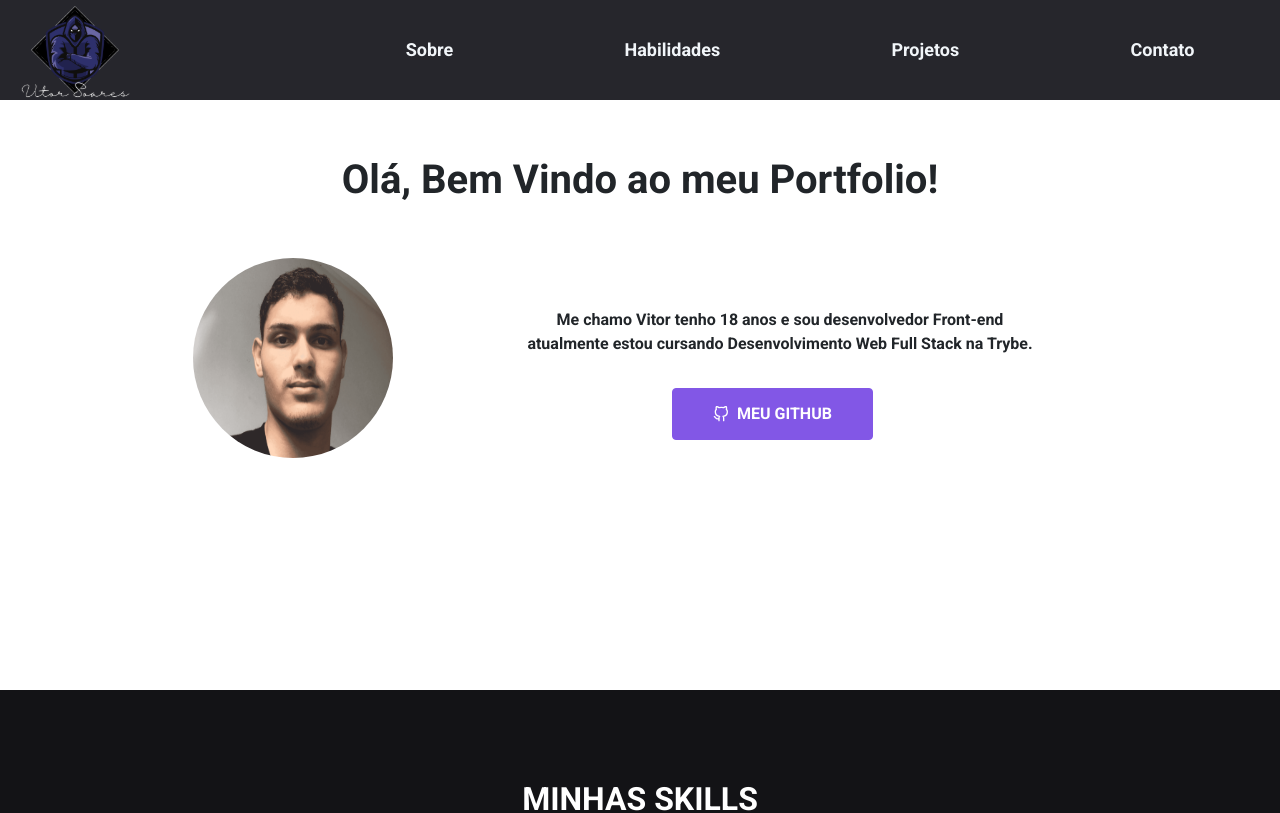
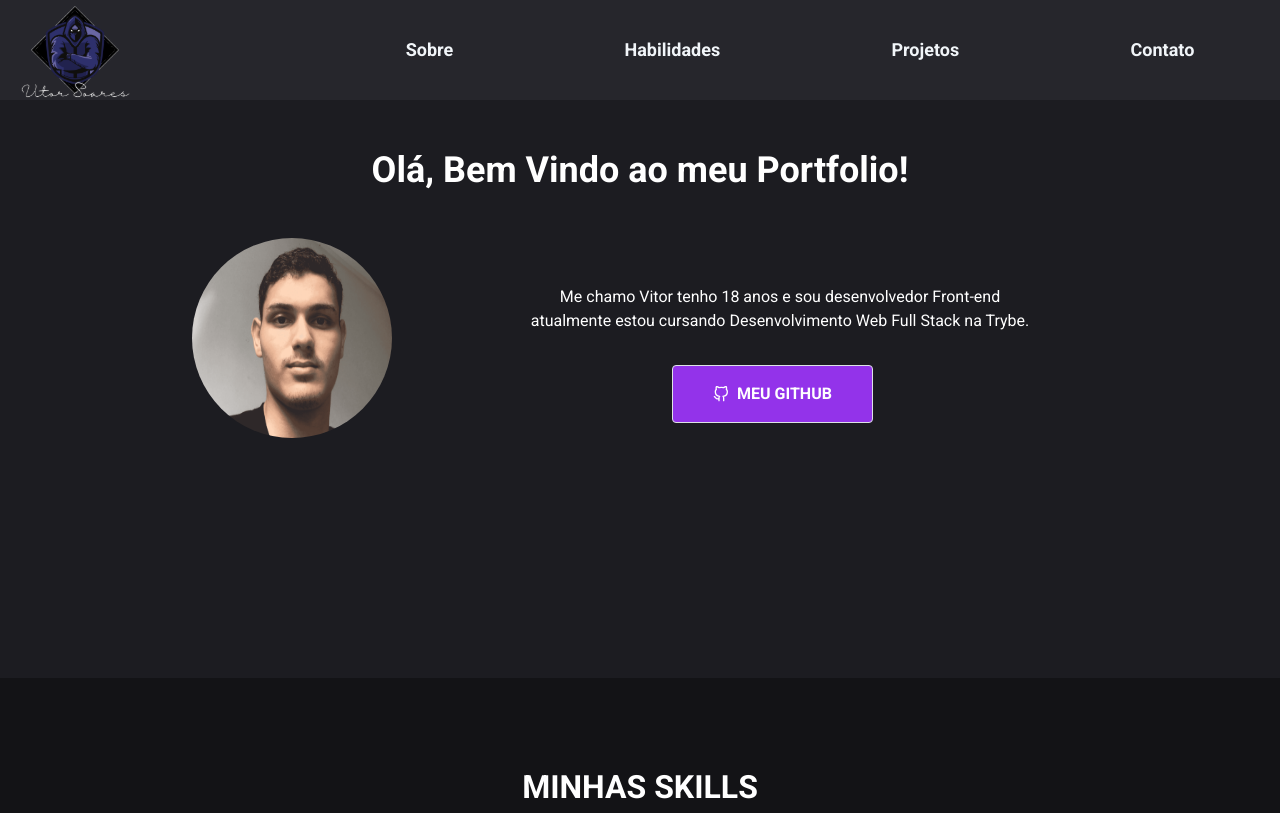
Before and after one commit to Vitosoaresp/vitosoaresp.github.io, a React (Create React App) app: page / in a window 1280 px wide. Shown: the top 813 px of the page. Built offline with nearby package versions, Linux system fonts and the light colour scheme.

Commit message:
implementa tailwind em Sobre.jsx

```diff
--- a/src/componentes/Sobre/Sobre.css
+++ b/src/componentes/Sobre/Sobre.css
@@ -1,46 +1,46 @@
-.sobre-container {
+/* .sobre-container {
   background-color: var(--black-3);
   display: flex;
   flex-direction: column;
   align-items: center;
   padding: 150px 25px 200px;
   width: 100%;
-}
+} */
 
-.sobre-container p {
+/* .sobre-container p {
   color: var(--paragraph);
   text-align: center;
   font-size: 40px;
   font-weight: 600;
-}
+} */
 
-.sobre-mim-container{
+/* .sobre-mim-container{
   align-items: center;
   justify-content: center;
   display: flex;
   flex-direction: column;
   width: 100%;
-}
+} */
 
-.sobre-mim-container div img {
+/* .sobre-mim-container div img {
   margin-bottom: 2rem;
   border-radius: 7rem;
-}
+} */
 
-.sobre-mim {
+/* .sobre-mim {
   align-items: center;
   display: flex;
   flex-direction: column;
-  width: 100%;
-}
+  width: 100%; */
+/* } */
 
-.sobre-mim p {
+/* .sobre-mim p {
   text-align: center;
   font-size: 16px;
   margin-bottom: 2rem;
-}
+} */
 
-.btn-github {
+/* .btn-github {
   align-items: center;
   background-color: rgb(130, 87, 230);
   border-radius: 0.25rem;
@@ -54,19 +54,19 @@
   font-size: 1rem;
   transition: color 0.6s ease-in-out;
   vertical-align: middle;
-}
+} */
 
-.btn-github:hover {
+/* .btn-github:hover {
   background-color: rgb(137, 108, 235);
-}
+} */
 
 @media screen and (min-width: 768px) {
-  .sobre-mim-container {
+  /* .sobre-mim-container {
     flex-direction: row;
     margin-top: 2rem;
-  }
+  } */
 
-  .sobre-mim {
+  /* .sobre-mim {
     margin-left: 5rem;
     width: 50%;
   }
@@ -78,10 +78,10 @@
   .foto-container img {
     width: 200px;
     height: 200px;
-  }
+  } */
 
-  .btn-github {
+  /* .btn-github {
     margin-left: -15px;
-  }
+  } */
 
 }
--- a/src/componentes/Sobre/Sobre.jsx
+++ b/src/componentes/Sobre/Sobre.jsx
@@ -5,22 +5,22 @@ import './Sobre.css';
 
 function Sobre() {
   return (
-    <div className="sobre-container" id="sobre">
-      <p>Olá, Bem Vindo ao meu Portfolio!</p>
-      <div className="sobre-mim-container" >
-        <div className="foto-container">
-          <img src={ minhaFoto } alt="self de Vitor Soares" width="120px" />
+    <div className="bg-black-2 flex flex-col items-center pt-[150px] px-6 pb-52 w-full" id="sobre">
+      <p className="text-white text-center text-4xl font-semibold">Olá, Bem Vindo ao meu Portfolio!</p>
+      <div className="flex items-center flex-col justify-center w-full md:flex-row md:mt-8" >
+        <div className="md:self-start">
+          <img src={ minhaFoto } alt="self de Vitor Soares" className="w-32 mb-8 rounded-[7rem] md:w-[200px] md:h-[200px]" />
         </div>
-        <div className="sobre-mim">
-          <p>Me chamo Vitor tenho 18 anos e sou desenvolvedor Front-end
+        <div className="flex items-center flex-col w-full md:ml-20 md:w-1/2">
+          <p className="text-center text-base mb-8 text-white">Me chamo Vitor tenho 18 anos e sou desenvolvedor Front-end
             <br />
           atualmente estou cursando Desenvolvimento Web Full Stack na Trybe.</p>
-          <div className='sobre-button-container' id='sobre'>
+          <div>
             <a
               href='https://github.com/Vitosoaresp'
               target='_blank'
               rel='noopener noreferrer'
-              className='btn-github'
+              className="flex items-center bg-purple-600 rounded border border-btn-gihub text-white px-10 py-3 gap-2 no-underline font-semibold text-base transition-colors align-middle hover:bg-purple-700 hover:text-black md:ml-[-15px]"
             >
               <FiGithub />
               MEU GITHUB
```
